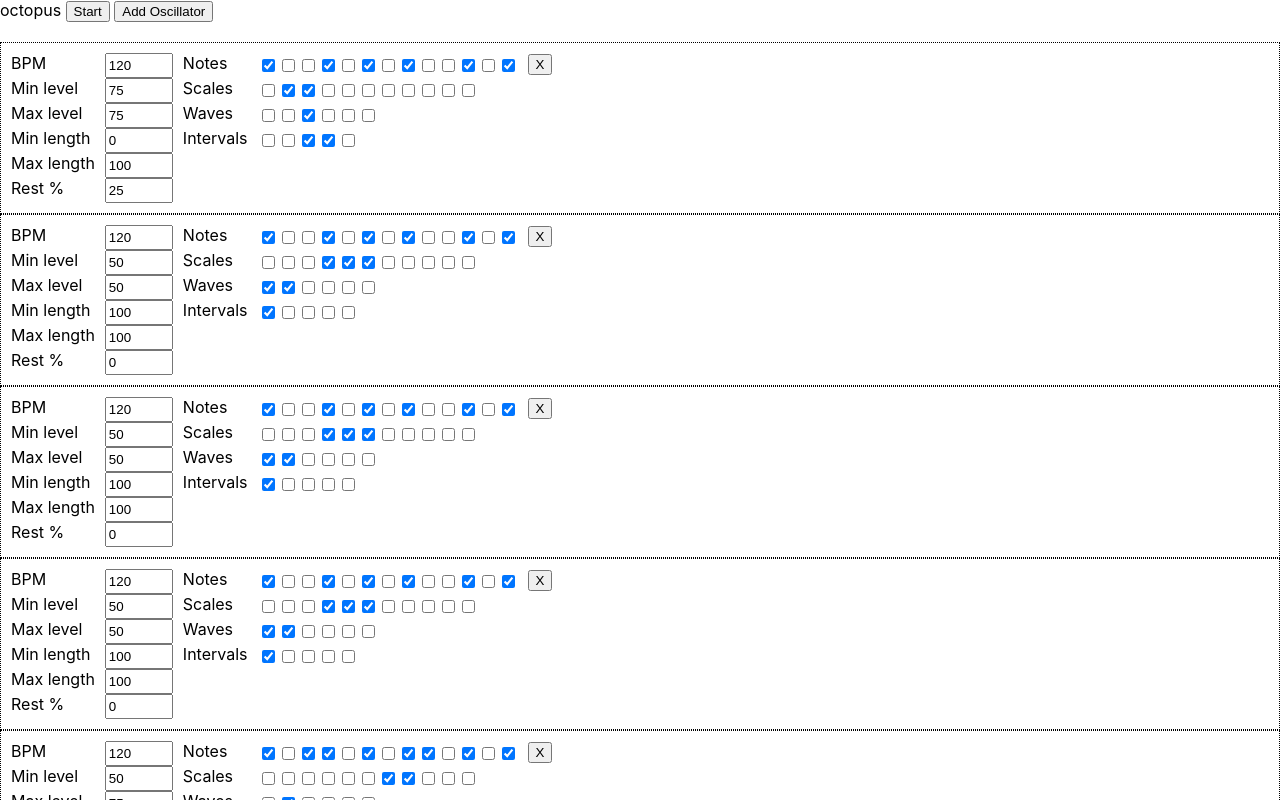
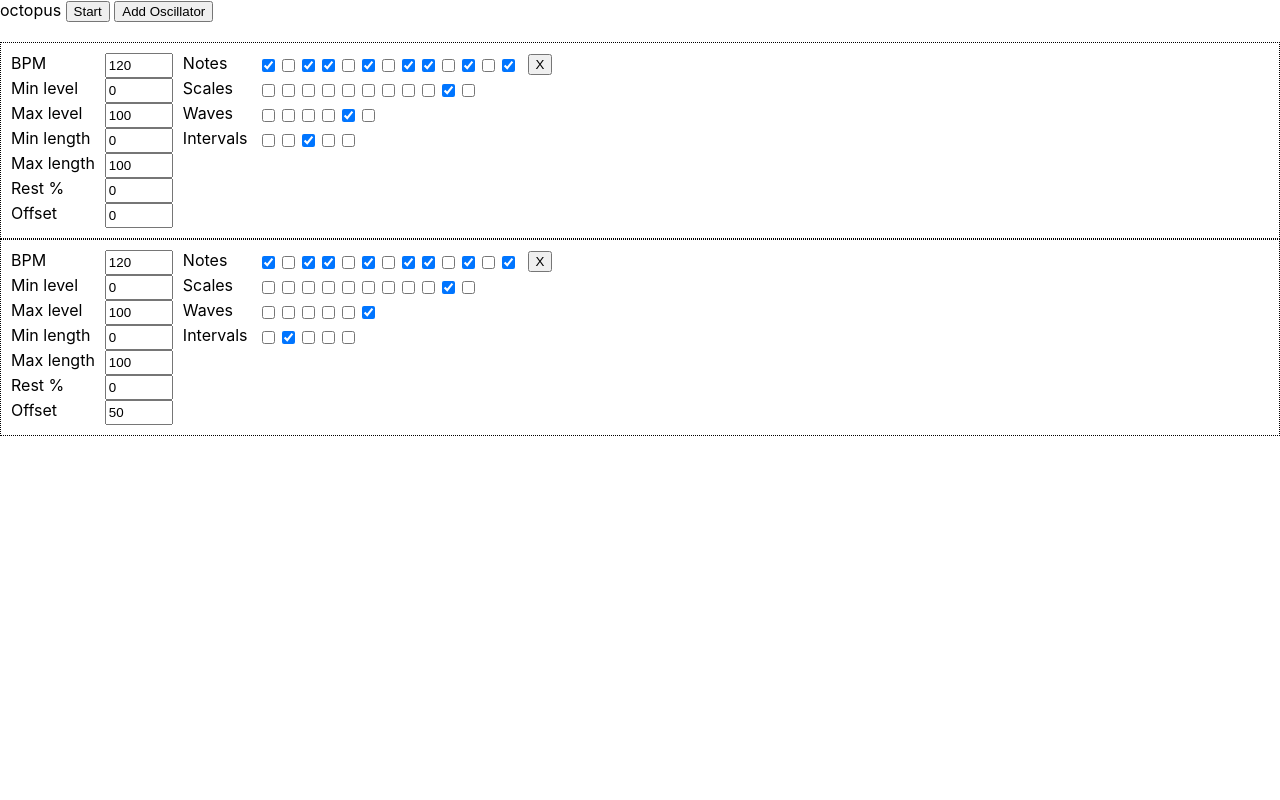
Before and after one commit to CodeKrakken/random-noise-generator, a React (Create React App) app: page / in a window 1280 px wide. Shown: the top 800 px of the page. Built offline with nearby package versions, Linux system fonts and the light colour scheme.

Commit message:
Add offset function

```diff
--- a/src/App.jsx
+++ b/src/App.jsx
@@ -104,102 +104,108 @@ function App() {
   oscillator8.start(0);
 
   const demo = [
-    {
-      oscillator      : oscillator,
-      gain            : gain,
-      minFrequency    : 20,
-      maxFrequency    : 20000,
-      bpm             : 120,
-      minVolume       : 75,
-      maxVolume       : 75,
-      activeNotes     : [1, 4, 6, 8, 11, 13],
-      activeScales    : [1,2],
-      activeWaveShapes: ['sawtooth'],
-      rest            : 25,
-      activeIntervals : [1/4, 1/8],
-      minNoteLength   : 0,
-      maxNoteLength   : 100
-    },
-    {
-      oscillator      : oscillator2,
-      gain            : gain2,
-      minFrequency    : 20,
-      maxFrequency    : 20000,
-      bpm             : 120,
-      minVolume       : 50,
-      maxVolume       : 50,
-      activeNotes     : [1, 4, 6, 8, 11, 13],
-      activeScales    : [3,4,5],
-      activeWaveShapes: ['sine', 'triangle'],
-      rest            : 0,
-      activeIntervals : [1],
-      minNoteLength   : 100,
-      maxNoteLength   : 100
-    },
-    {
-      oscillator      : oscillator3,
-      gain            : gain3,
-      minFrequency    : 20,
-      maxFrequency    : 20000,
-      bpm             : 120,
-      minVolume       : 50,
-      maxVolume       : 50,
-      activeNotes     : [1, 4, 6, 8, 11, 13],
-      activeScales    : [3,4,5],
-      activeWaveShapes: ['sine', 'triangle'],
-      rest            : 0,
-      activeIntervals : [1],
-      minNoteLength   : 100,
-      maxNoteLength   : 100
-    },
-    {
-      oscillator      : oscillator4,
-      gain            : gain4,
-      minFrequency    : 20,
-      maxFrequency    : 20000,
-      bpm             : 120,
-      minVolume       : 50,
-      maxVolume       : 50,
-      activeNotes     : [1, 4, 6, 8, 11, 13],
-      activeScales    : [3,4,5],
-      activeWaveShapes: ['sine', 'triangle'],
-      rest            : 0,
-      activeIntervals : [1],
-      minNoteLength   : 100,
-      maxNoteLength   : 100
-    },
-    {
-      oscillator      : oscillator5,
-      gain            : gain5,
-      minFrequency    : 20,
-      maxFrequency    : 20000,
-      bpm             : 120,
-      minVolume       : 50,
-      maxVolume       : 75,
-      activeNotes     : [1, 3, 4, 6, 8, 9, 11, 13],
-      activeScales    : [6,7],
-      activeWaveShapes: ['triangle'],
-      rest            : 50,
-      activeIntervals : [1/2, 1/4],
-      minNoteLength   : 0,
-      maxNoteLength   : 100
-    },
-    {
-      oscillator      : oscillator6,
-      gain            : gain6,
-      minFrequency    : 20,
-      maxFrequency    : 20000,
-      bpm             : 120,
-      minVolume       : 75,
-      maxVolume       : 100,
-      activeNotes     : [1, 3, 4, 6, 8, 9, 11, 13],
-      activeScales    : [7,8,9],
-      activeWaveShapes: ['sine'],
-      rest            : 50,
-      activeIntervals : [1/4, 1/8],
-      minNoteLength   : 0,
-      maxNoteLength   : 100
-    },
+    // {
+    //   oscillator      : oscillator,
+    //   gain            : gain,
+    //   minFrequency    : 20,
+    //   maxFrequency    : 20000,
+    //   bpm             : 120,
+    //   minVolume       : 75,
+    //   maxVolume       : 75,
+    //   activeNotes     : [1, 4, 6, 8, 11, 13],
+    //   activeScales    : [1,2],
+    //   activeWaveShapes: ['sawtooth'],
+    //   rest            : 25,
+    //   activeIntervals : [1/4, 1/8],
+    //   minNoteLength   : 0,
+    //   maxNoteLength   : 100,
+    //   offset          : 0
+    // },
+    // {
+    //   oscillator      : oscillator2,
+    //   gain            : gain2,
+    //   minFrequency    : 20,
+    //   maxFrequency    : 20000,
+    //   bpm             : 120,
+    //   minVolume       : 50,
+    //   maxVolume       : 50,
+    //   activeNotes     : [1, 4, 6, 8, 11, 13],
+    //   activeScales    : [3,4,5],
+    //   activeWaveShapes: ['sine', 'triangle'],
+    //   rest            : 0,
+    //   activeIntervals : [1],
+    //   minNoteLength   : 100,
+    //   maxNoteLength   : 100,
+    //   offset          : 0
+    // },
+    // {
+    //   oscillator      : oscillator3,
+    //   gain            : gain3,
+    //   minFrequency    : 20,
+    //   maxFrequency    : 20000,
+    //   bpm             : 120,
+    //   minVolume       : 50,
+    //   maxVolume       : 50,
+    //   activeNotes     : [1, 4, 6, 8, 11, 13],
+    //   activeScales    : [3,4,5],
+    //   activeWaveShapes: ['sine', 'triangle'],
+    //   rest            : 0,
+    //   activeIntervals : [1],
+    //   minNoteLength   : 100,
+    //   maxNoteLength   : 100,
+    //   offset          : 0
+    // },
+    // {
+    //   oscillator      : oscillator4,
+    //   gain            : gain4,
+    //   minFrequency    : 20,
+    //   maxFrequency    : 20000,
+    //   bpm             : 120,
+    //   minVolume       : 50,
+    //   maxVolume       : 50,
+    //   activeNotes     : [1, 4, 6, 8, 11, 13],
+    //   activeScales    : [3,4,5],
+    //   activeWaveShapes: ['sine', 'triangle'],
+    //   rest            : 0,
+    //   activeIntervals : [1],
+    //   minNoteLength   : 100,
+    //   maxNoteLength   : 100,
+    //   offset          : 0
+    // },
+    // {
+    //   oscillator      : oscillator5,
+    //   gain            : gain5,
+    //   minFrequency    : 20,
+    //   maxFrequency    : 20000,
+    //   bpm             : 120,
+    //   minVolume       : 50,
+    //   maxVolume       : 75,
+    //   activeNotes     : [1, 3, 4, 6, 8, 9, 11, 13],
+    //   activeScales    : [6,7],
+    //   activeWaveShapes: ['triangle'],
+    //   rest            : 50,
+    //   activeIntervals : [1/2, 1/4],
+    //   minNoteLength   : 0,
+    //   maxNoteLength   : 100,
+    //   offset          : 0
+    // },
+    // {
+    //   oscillator      : oscillator6,
+    //   gain            : gain6,
+    //   minFrequency    : 20,
+    //   maxFrequency    : 20000,
+    //   bpm             : 120,
+    //   minVolume       : 75,
+    //   maxVolume       : 100,
+    //   activeNotes     : [1, 3, 4, 6, 8, 9, 11, 13],
+    //   activeScales    : [7,8,9],
+    //   activeWaveShapes: ['sine'],
+    //   rest            : 50,
+    //   activeIntervals : [1/4, 1/8],
+    //   minNoteLength   : 0,
+    //   maxNoteLength   : 100,
+    //   offset          : 0
+    // },
     {
       oscillator      : oscillator7,
       gain            : gain7,
@@ -214,7 +220,8 @@ function App() {
       rest            : 0,
       activeIntervals : [1/4],
       minNoteLength   : 0,
-      maxNoteLength   : 100
+      maxNoteLength   : 100,
+      offset          : 0
     },
     {
       oscillator      : oscillator8,
@@ -228,9 +235,10 @@ function App() {
       activeScales    : [9],
       activeWaveShapes: ['snare'],
       rest            : 0,
-      activeIntervals : [1, 1/4],
+      activeIntervals : [1/2],
       minNoteLength   : 0,
-      maxNoteLength   : 100
+      maxNoteLength   : 100,
+      offset          : 50
     },
   ]
 
@@ -262,12 +270,26 @@ function App() {
   const playNote = (node, i) => {
     if (cycling)  {
 
+      const timeNow = Date.now()
+
+      if (timeNow >= node.nextNoteAt) {
+        playSound(node, i)
+      } else {
+        console.log('early doors')
+        setTimeout(() => {playSound(node, i)}, node.nextNoteAt - timeNow)
+      }
+    }
+  }
+
+  const playSound = (node, i) => {
+
     let interval
     let latency
 
-      const timeNow = Date.now()
+    const offset = +document.getElementById(`offset${i}`).value
+    console.log(offset)
 
-      if (timeNow >= node.nextNoteAt) {
+    let timeNow = Date.now()
 
     latency = timeNow - node.nextNoteAt
 
@@ -277,7 +299,8 @@ function App() {
 
     const intervalBpmAdjuster = 4
     const intervalLength  = 60000/bpm * interval * intervalBpmAdjuster
-        node.nextNoteAt += intervalLength
+    timeNow = Date.now()
+    node.nextNoteAt = timeNow + intervalLength
 
     const minVolume   = +document.getElementById(`minVolume${i}`).value
     const maxVolume   = +document.getElementById(`maxVolume${i}`).value
@@ -287,6 +310,8 @@ function App() {
     const liveWaves = Array.from(document.getElementsByClassName(`wave${i}`)).filter(wave => wave.checked)
 
     if (liveWaves) {
+      setTimeout(() => {
+
         const waveShape   = liveWaves[Math.floor(Math.random() * liveWaves.length)].value
         node.oscillator.type   = waveShape
 
@@ -324,6 +349,8 @@ function App() {
         } else {
           try {
             if (diceRoll >= chanceOfRest) {
+              node.gain.gain.value = 0
+              console.log(`Playing ${waveShape}`)
               if (waveShape === 'kick'  ) {kickSample.  play()}
               if (waveShape === 'snare' ) {snareSample. play()}
             }
@@ -331,22 +358,18 @@ function App() {
             console.log(error.message)
           }
         }
-        }
+      }, offset / 100 * intervalLength)
     }
 
-      setTimeout(() => {playNote(node, i)}, interval - latency)
+    timeNow = Date.now()
 
-    } else {
-      stop()
-    }
-
+    setTimeout(() => {playNote(node, i)}, node.nextNoteAt - timeNow)
   }
 
   const start = () => {
     setCycleButtonLabel('Stop')
     context.resume()
     const liveNodes = Array.from(document.getElementsByClassName('node'))
-    console.log(liveNodes)
     nodes.forEach((node, i) => {
       const startTime = Date.now()
       node.nextNoteAt = startTime
--- a/src/components/Node.jsx
+++ b/src/components/Node.jsx
@@ -11,6 +11,7 @@ export default function Node(props) {
         <div className="row inner-row">Min length</div>
         <div className="row inner-row">Max length</div>
         <div className="row inner-row">Rest %</div>
+        <div className="row inner-row">Offset</div>
       </div>
 
       <div className="column">
@@ -94,6 +95,21 @@ export default function Node(props) {
             maxlength={3}
           />
         </div>
+
+        <div className="row inner-row">
+          <input
+            className='textbox'
+            title={'offset'}
+            id={`offset${i}`}
+            type="number"
+            value={node.offset}
+            onChange={(e) => setNodes([nodes.slice(0, i), {...nodes[i], offset: +e.target.value}, nodes.slice(i+1)].flat())}
+            min={-100}
+            max={100}
+            maxlength={4}
+          />
+        </div>
+
       </div>
 
       <div className="column">
```
Lines whose indentation alone changed are shown as unchanged.
